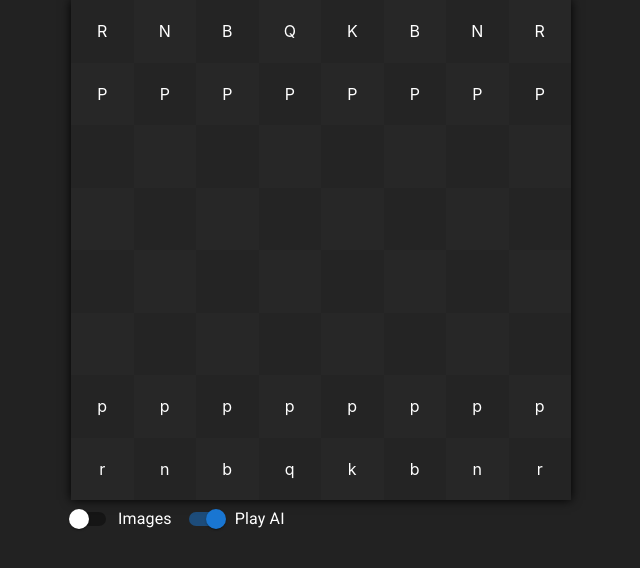
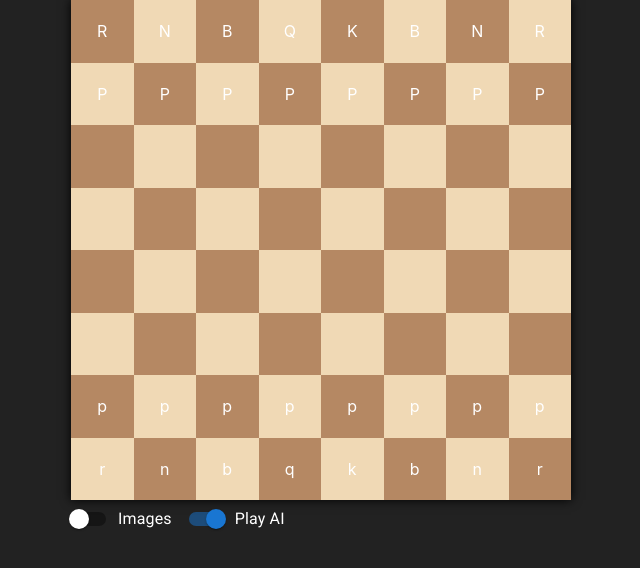
Before and after one commit to aidanhorton/chess-engine, a React (Create React App) app: page / in a window 1280 px wide. Shown: the top 568 px of the page, without its empty margins (319-959 px from the left). Built offline with nearby package versions, Linux system fonts and the light colour scheme.

Commit message:
Change theme

```diff
--- a/src/App.tsx
+++ b/src/App.tsx
@@ -23,7 +23,7 @@ function App() {
 
     return (
         <>
-            <Board imagesEnabled={imagesEnabled} playAI={playAI} theme={themes[1]} />
+            <Board imagesEnabled={imagesEnabled} playAI={playAI} theme={themes[0]} />
 
             <FormControlLabel control={<Switch checked={imagesEnabled} onChange={handleImageEnabledChange} />} label="Images" />
             <FormControlLabel control={<Switch checked={playAI} onChange={handlePlayAIChange} />} label="Play AI" />
```
